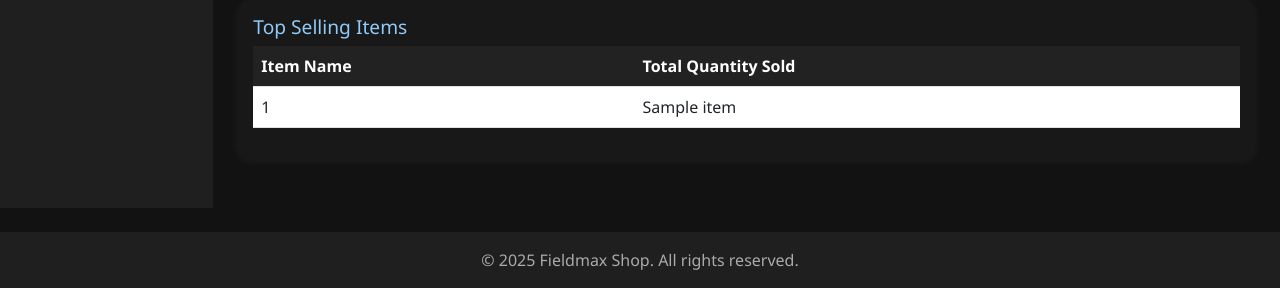
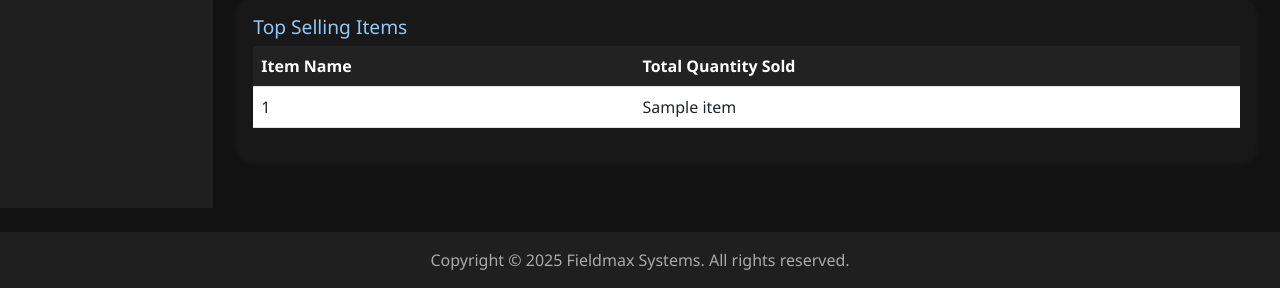
Before and after one commit to Vincentchirchir/fieldmax-sales-app, a Flask app: template templates/dashboard.html in a window 1280 px wide. Shown: the part 653-941 px from the top of the page. Run offline with Flask 3, Linux system fonts and the light colour scheme; the template is opened without the code that fills it: most values are stand-ins (such as "Sample title", 1, 10 or a date in 2020); some libraries are stand-ins or nearby versions.

Commit message:
Update dashboard.html

```diff
--- a/templates/dashboard.html
+++ b/templates/dashboard.html
@@ -545,7 +545,7 @@ label {
 <script src="https://cdn.jsdelivr.net/npm/bootstrap@5.3.0/dist/js/bootstrap.bundle.min.js"></script>
 
 <footer class="text-center mt-4 py-3" style="background-color: #1f1f1f; color: #aaa;">
-  © {{ datetime.utcnow().year }} Fieldmax Shop. All rights reserved.
+ Copyright © {{ datetime.utcnow().year }} Fieldmax Systems. All rights reserved.
 </footer>
 </body>
 </html>
```
